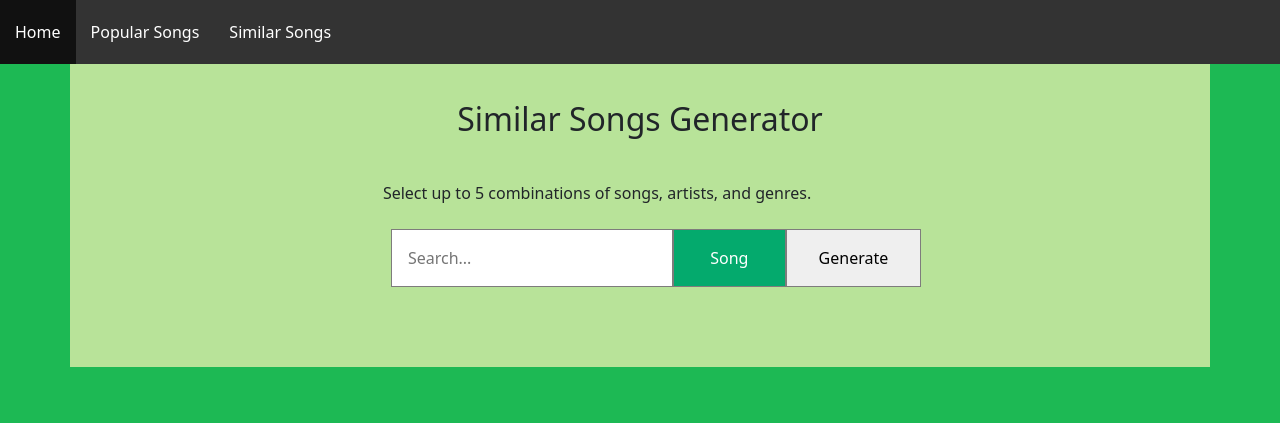
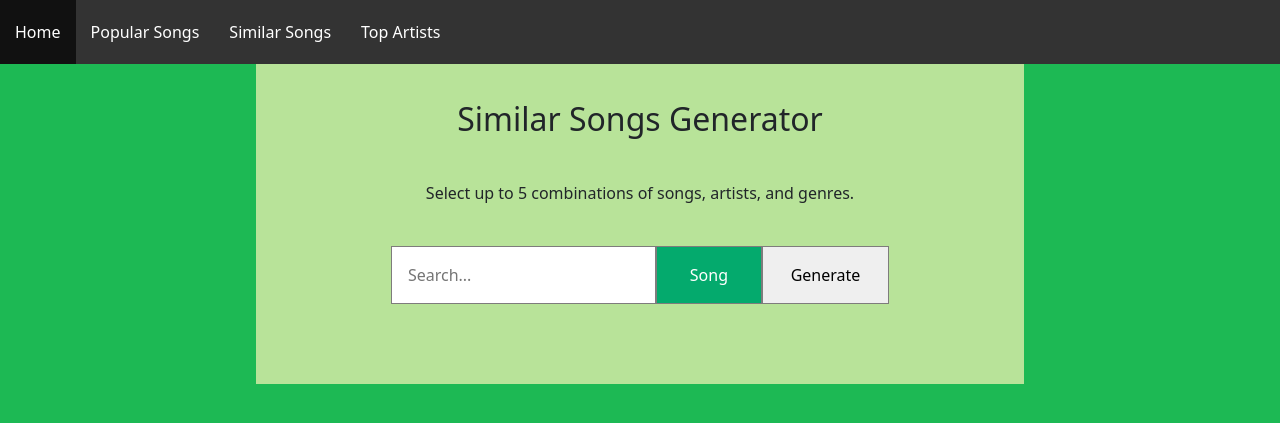
Before and after one commit to robinhwhwk/spotify-recommendation, a Django app: page /core/recommendation/ in a window 1280 px wide. Shown: the top 423 px of the page. Run offline with Django 4.2, Linux system fonts and the light colour scheme.

Commit message:
added top artists page

```diff
--- a/core/apis.py
+++ b/core/apis.py
@@ -36,9 +36,10 @@ api_version = "v3"
 youtube = googleapiclient.discovery.build(
     api_service_name, api_version, developerKey=env("YT_KEY_2"))
 
-def search_youtube(query):
+def search_youtube(query, type='track'):
     request = youtube.search().list(
         part="snippet",
+        type=type,
         maxResults=1,
         q=query
     )
--- a/core/static/css/styles.css
+++ b/core/static/css/styles.css
@@ -11,9 +11,11 @@ body {
   display: flex;
   justify-content: center;
   align-items: center;
+  justify-items: center;
   flex-direction: column;
   padding: 1rem;
   background-color: rgb(184, 227, 153);
+  width: 100%;
 }
 
 .search_wrapper {
@@ -21,7 +23,6 @@ body {
   grid-template-columns: 2.5fr 1fr 1.2fr;
   height: 100%;
   width: 100%;
-  margin: 1rem;
   margin-bottom: 0;
   float: left;
 }
@@ -71,6 +72,7 @@ input {
   display: grid;
   grid-template-columns: 1fr 1fr 1fr;
   padding-right: 60%;
+  padding-top: 1%
 }
 
 .playbutton {
@@ -105,7 +107,8 @@ input {
   background-size: 2.5rem; /* 40px converted to rem */
   height: 3.125rem; /* 50px converted to rem */
   width: 3.125rem; /* 50px converted to rem */
-  margin-top: 0.9375rem; /* 15px converted to rem */
+  margin: 0.625rem; /* 10px converted to rem */
+  margin-top: 1.25rem;
   border: none;
   cursor: pointer;
 }
@@ -162,7 +165,7 @@ header {
 #search-results {
   float: left;
   width: 30.8rem;
-  padding-left: 1rem;
+  padding-right: 1.5rem;
   position: absolute;
 
 }
@@ -186,6 +189,7 @@ header {
   top: 0;
   width: 100%;
   z-index: 10000;
+  display: inline-flex;
 }
 
 .navbar li {
@@ -260,7 +264,6 @@ header {
     width: 20rem;
   }
   .search_wrapper {
-    margin-left: 4rem;
     width: 20rem;
   }
 
@@ -408,12 +411,20 @@ img {
   p {
     margin: .5rem;
   }
+
+  .button-container {
+    padding-top: 2.5rem;
+  }
 }
 
 @media only screen and (min-width: 1200px) {
   .grid {
     grid-template-columns: 23% 23% 23% 23%;
     gap: 3rem;
+  }
+  .container {
+    width: 60%;
+
   }
 }
 
@@ -483,9 +494,9 @@ input.search-form {
 }
 
 .seed-list {
-  display: flex;
+  display: inline-flex;
   flex-wrap: wrap;
-  grid-template-columns: 1fr 1fr 1fr;
+  justify-content: center;
 }
 
 #search-keyword {
@@ -514,3 +525,12 @@ input.search-form {
   position: relative;
   z-index: 1000;
 }
+
+.fireemoji {
+  height: 1rem;
+  width: 1rem;
+}
+
+.text-center {
+  text-align: center;
+}
--- a/core/static/js/script.js
+++ b/core/static/js/script.js
@@ -204,13 +204,15 @@ window.addEventListener('click', (e) => {
 
             const title = ytbutton.dataset.title;
             const artist = ytbutton.dataset.artist;
-            const query = title + ' - ' + artist;
+            const query = title + ' ' + artist;
+            let type = title.length > 1 ? 'video' : 'channel'
 
             fetch('/core/youtube/', {
                 method: 'POST',
                 body: JSON.stringify({
                   title: title,
                   artist: artist,
+                  type: type,
                 }),
                 headers: {
                   'Content-Type': 'application/json',
@@ -220,9 +222,16 @@ window.addEventListener('click', (e) => {
             .then((response) => response.json())
             .then((data) => {
                 // Extract the video ID from the response
-                const videoId = data.video_id;
-                window.open('https://www.youtube.com/watch?v=' + videoId)
-                ytbutton.dataset.videoId = videoId;
+                if (type == 'video') {
+                  const videoId = data.video_id;
+                  window.open('https://www.youtube.com/watch?v=' + videoId)
+                  ytbutton.dataset.videoId = videoId;
+                }
+                else if (type == 'channel') {
+                  const channelId = data.channel_id;
+                  window.open('https://www.youtube.com/channel/' + channelId)
+                  ytbutton.dataset.channelId = channelId;
+                }
             });
         } else {
           window.open('https://www.youtube.com/watch?v=' + ytbutton.dataset.videoId);
--- a/core/templates/base.html
+++ b/core/templates/base.html
@@ -27,6 +27,7 @@
               <li><a href="{% url 'index' %}">Home</a></li>
               <li><a href="{% url 'popular' %}">Popular Songs</a></li>
               <li><a href="{% url 'recommendation' %}">Similar Songs</a></li>
+              <li><a href="{% url 'artists' %}">Top Artists</a></li>
             </ul>
           </div>
           <hr />
--- a/core/templates/recommendations.html
+++ b/core/templates/recommendations.html
@@ -10,9 +10,9 @@
 </head>
 <body>
     <div class="container">
-        <div class="search-container">
+
         <header>Similar Songs Generator</header>
-        <p>Select up to 5 combinations of songs, artists, and genres.</p>
+        <p class="text-center">Select up to 5 combinations of songs, artists, and genres.</p>
         <div class="seed-list" data-seed-artists='', data-seed-tracks='', data-seed-genres=''>
             <template>
                 <div id="search-keyword" data-seed-index="" data-is-track="", data-name-track="", data-name-artist="",
@@ -21,6 +21,8 @@
             <span id="seed-remover" data-seed-index="" data-track-id="" data-artist-id="" data-genre-name="">X</span>
             </template>
         </div>
+        <hr>
+        <div class="search-container">
         <div class="search_wrapper">
             <div class="child">
                 <input class="search-form" name="q" type="text" id="search-field" placeholder="Search..." autocomplete="off">
--- a/core/urls.py
+++ b/core/urls.py
@@ -14,4 +14,6 @@ urlpatterns = [
     path('moods/<str:mood>', views.MoodTracksView.as_view(), name='moodtracks'),
     path('recommendation/tracks/<str:tracks>/<str:artists>/<str:genres>', views.recommend_tracks, name='recommend-tracks'),
     path('recommendation/tracks/', views.recommend_tracks, name='recommend-tracks'),
+    path('artists/', views.ArtistView.as_view(), name='artists'),
+    path('artists/<str:name>', views.ArtistView.as_view(), name='artists'),
 ]
--- a/core/views.py
+++ b/core/views.py
@@ -39,7 +39,6 @@ class PopularView(View):
             context = {
                 'tracks' : playlist,
             }
-            print(1)
             return render(request, 'popular.html', context=context)
 
         pl = Playlists(self.playlist_id, self.current_date)
@@ -48,7 +47,6 @@ class PopularView(View):
         playlist = sp.playlist(self.playlist_id)
         playlist = playlist['tracks']['items']
         save_playlist(playlist, self.playlist_id)
-        print(2)
         context = {
             'items' : playlist,
         }
@@ -98,6 +96,7 @@ def youtube(request):
             return JsonResponse({'video_id' : 'None'})
         title = body['title']
         artist = body['artist']
+        type = body['type']
         query = title + ' ' + artist
         if Songs.objects.filter(name=title, artist=artist).exists():
             song = Songs.objects.filter(name=title, artist=artist).all()[0]
@@ -112,11 +111,15 @@ def youtube(request):
                 # Return the video ID as the response
                 return JsonResponse({'video_id': video_id})
         else:
-            youtube_response = search_youtube(query=query)
-            video_id = youtube_response['items'][0]['id']['videoId']
+            youtube_response = search_youtube(query=query, type=type)
+            if type == 'video':
+                video_id = youtube_response['items'][0]['id']['videoId']
 
-            # Return the video ID as the response
-            return JsonResponse({'video_id': video_id})
+                # Return the video ID as the response
+                return JsonResponse({'video_id': video_id})
+            elif type=='channel':
+                channel_id = youtube_response['items'][0]['id']['channelId']
+                return JsonResponse({'channel_id': channel_id})
 
 @csrf_protect
 def recommend_tracks(request):
@@ -140,3 +143,61 @@ def recommend_tracks(request):
         return render(request, 'tracks.html', context=context)
     if request.method == 'GET':
         return render(request,'tracks.html')
+
+
+class ArtistView(View):
+    current_date = date.today()
+    artist_list_name = 'top japan artists'
+    def get(self, request, artistId=None):
+
+        # without an input, return the normal page with top 50 artists
+        if not artistId:
+            # if the artist list was updated in the past day, fetch that data
+            if ArtistList.objects.filter(name=self.artist_list_name,last_updated=self.current_date).exists():
+                artists = ArtistList.objects.filter(name=self.artist_list_name,last_updated=self.current_date)[0].artist.all()
+                # if the artist list is empty, search spotify
+                if not artists:
+                    query = 'genre:j-pop'
+                    genre = ['j-pop']
+                    # array of dictionary of artists
+                    results = sp.search(query, type='artist', market='JP', limit=50)
+                    results = results['artists']['items']
+                    artists_by_popularity = sorted(results, key=lambda artist: artist['popularity'], reverse=True)
+                    context = {
+                        'artists': artists_by_popularity,
+                    }
+                    artistList = ArtistList(self.artist_list_name, self.current_date, artists_by_popularity)
+                    artistList.save()
+
+                    save_artists(artists_by_popularity, artistList)
+                    return render(request, 'artists.html', context=context)
+                # if the artist list is not empty
+                else:
+                    context = {
+                        'artists': artists,
+                    }
+                    return render(request, 'artists.html', context=context)
+            # if the artist list wasn't updated in the past day
+            else:
+                query = 'genre:j-pop'
+                # array of dictionary of artists
+                results = sp.search(query, type='artist', market='JP', limit=50)
+                results = results['artists']['items']
+                artists_by_popularity = sorted(results, key=lambda artist: artist['popularity'], reverse=True)
+                context = {
+                    'artists': artists_by_popularity,
+                }
+                artistList = ArtistList(self.artist_list_name, self.current_date, artists_by_popularity)
+                artistList.save()
+
+                save_artists(artists_by_popularity, artistList)
+                return render(request, 'artists.html', context=context)
+
+        # with an artist id parameter, return the artist's page
+        else:
+
+            results = sp.artist(artist_id=artistId)
+            context = {
+                'artist': results,
+            }
+            return render(request, 'artist.html', context=context)
```
Also changed, not shown: core/models.py (+20 -0 lines), core/spotify.py (+13 -0 lines), core/templates/artist.html (added, +43 -0 lines), core/templates/artists.html (added, +53 -0 lines), core/migrations/0004_artistlist_artists.py (added), core/migrations/0005_artists_popularity.py (added), core/static/css/images/fireemoji.png (added), 2 other files.
